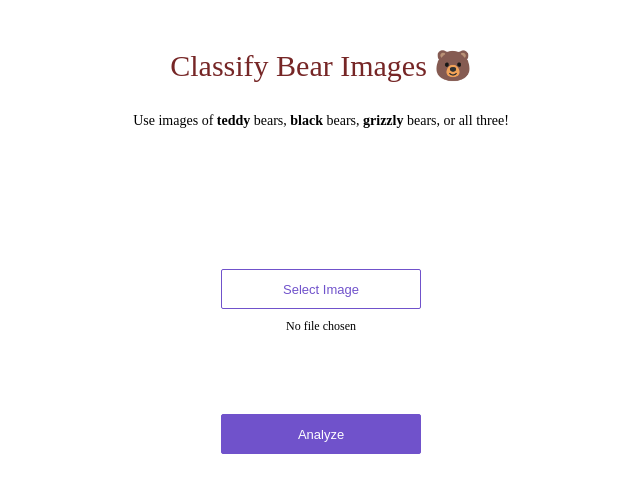
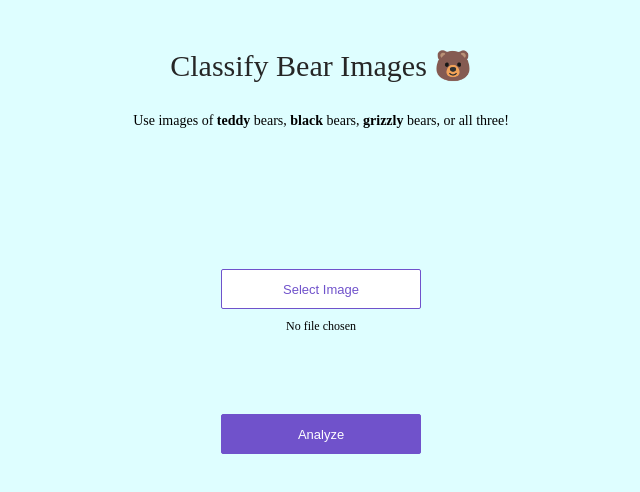
Before and after one commit to Javier-DlaP/web_page, a plain HTML site: page app/view/index.html in a window 1280 px wide. Shown: the whole page, without its empty margins (319-959 px from the left). Drawn offline with Linux system fonts and the light colour scheme.

Commit message:
Update style.css

```diff
--- a/app/static/style.css
+++ b/app/static/style.css
@@ -1,5 +1,5 @@
 body {
-    background-color: #fff;
+    background-color: #defeff;
 }
 
 .no-display {
@@ -17,7 +17,7 @@ body {
     font-size: 30px;
     margin-top: 1em;
     margin-bottom: 1em;
-    color: #762626;
+    color: #262626;
 }
 
 .content {
```
